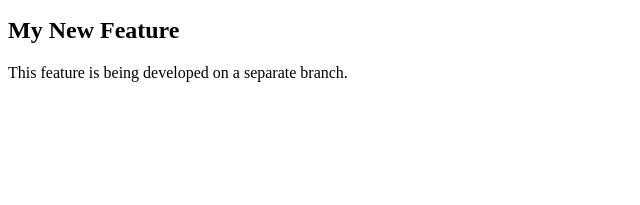
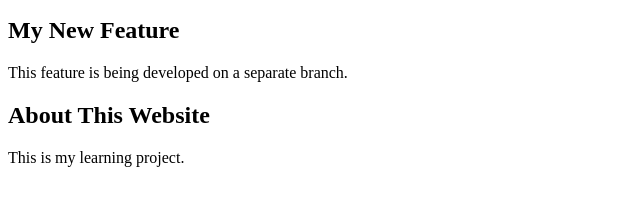
Before and after one commit to Le1cht-YC/my_first_website, a plain HTML site: page index.html in a window 1280 px wide. Shown: the part 101-306 px from the top of the page, without its empty margins (0-640 px from the left). Drawn offline with Linux system fonts and the light colour scheme.

Commit message:
Add website introduction

```diff
--- a/index.html
+++ b/index.html
@@ -11,5 +11,8 @@
 
     <h2>My New Feature</h2>
     <p>This feature is being developed on a separate branch.</p>
+
+    <h2>About This Website</h2>
+    <p>This is my learning project.</p>
 </body>
 </html>
```
